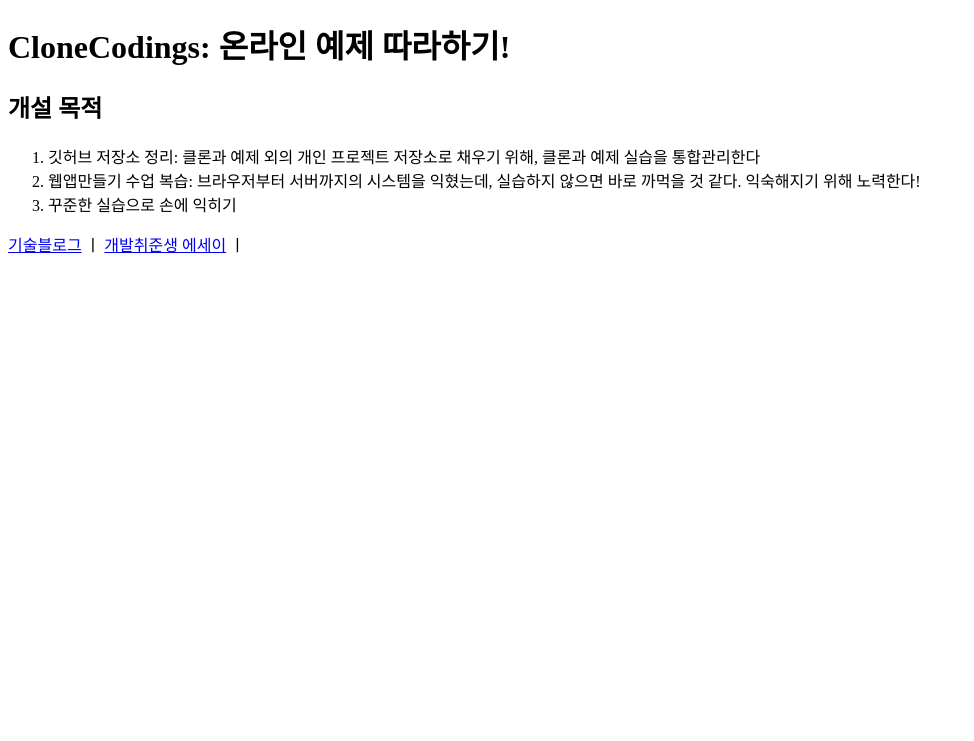
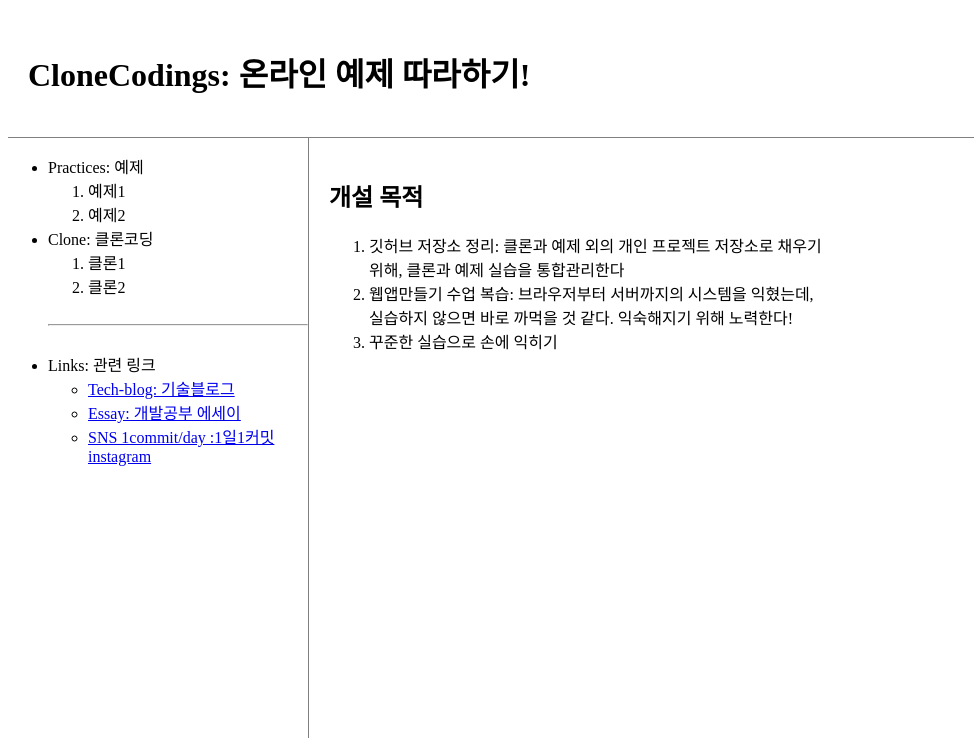
Before and after one commit to ShinAhYoung21/clone_coding, a plain HTML site: page index.html in a window 1280 px wide. Shown: the whole page, without its empty margins (0-974 px from the left). Drawn offline with Linux system fonts and the light colour scheme.

Commit message:
index파일 structure 조정, css 파일 생성

```diff
--- a/index.html
+++ b/index.html
@@ -2,19 +2,43 @@
 <html>
     <head>
         <meta charset="utf-8">
+        <link rel="stylesheet" type="text/css" href="style.css">
     </head>
     <body>
+        <header>
             <h1>CloneCodings: 온라인 예제 따라하기!</h1>
+        </header>
+        <nav>
+            <!--ul li를 토글 형태로 (노션토글처럼) 구현-->
+            <ul>
+                <li>Practices: 예제</li>
+                    <ol>
+                        <li>예제1</li>
+                        <li>예제2</li>
+                    </ol>
+                <li>Clone: 클론코딩</li>
+                    <ol>
+                        <li>클론1</li>
+                        <li>클론2</li>
+                    </ol>
+                    <br><hr><br>
+                <li>Links: 관련 링크</li>
+                    <ul>
+                        <li><a href="https://archive-shin.tistory.com/">Tech-blog: 기술블로그</a></li>
+                        <li><a href="https://brunch.co.kr/magazine/this">Essay: 개발공부 에세이</a></li>
+                        <li><a href="https://www.instagram.com/programer_shin/">SNS 1commit/day :1일1커밋 instagram</a></li>
+                    </ul>
+            </ul>
+        </nav>
+        <article>
             <h2>개설 목적</h2>
             <ol>
                 <li>깃허브 저장소 정리: 클론과 예제 외의 개인 프로젝트 저장소로 채우기 위해, 클론과 예제 실습을 통합관리한다</li>
                 <li>웹앱만들기 수업 복습: 브라우저부터 서버까지의 시스템을 익혔는데, 실습하지 않으면 바로 까먹을 것 같다. 익숙해지기 위해 노력한다!</li>
                 <li>꾸준한 실습으로 손에 익히기</li>
             </ol>
+        </article>
         <footer>
-            <a href="https://archive-shin.tistory.com/">기술블로그</a> ㅣ
-            <a href="https://brunch.co.kr/magazine/this">개발취준생 에세이</a> ㅣ
-            <!--<a href="">1일1커밋 프로젝트sns</a>-->
         </footer>
     </body>
 </html>
--- /dev/null
+++ b/style.css
@@ -0,0 +1,17 @@
+header{
+    border-bottom: 1px solid gray;
+    padding: 20px;
+}
+
+nav{
+    border-right:1px solid gray;
+    width:300px;
+    height:600px;
+    float:left;
+}
+
+article{
+    float:left;
+    padding:20px;
+    width: 500px;
+}
```
Lines whose indentation alone changed are shown as unchanged.
